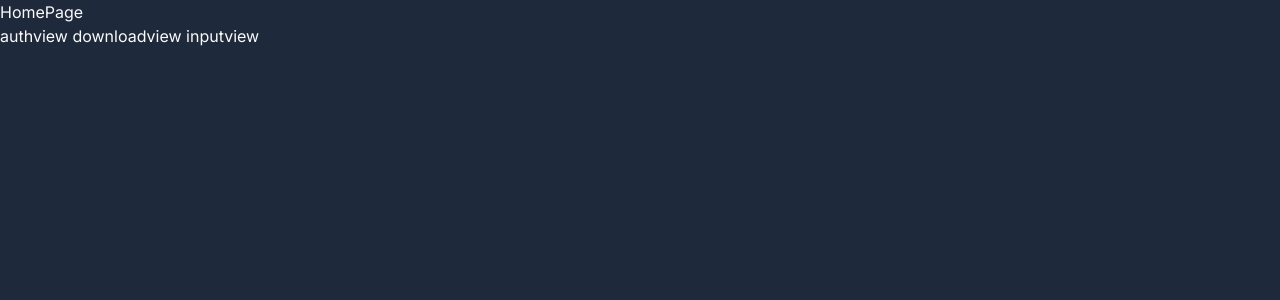
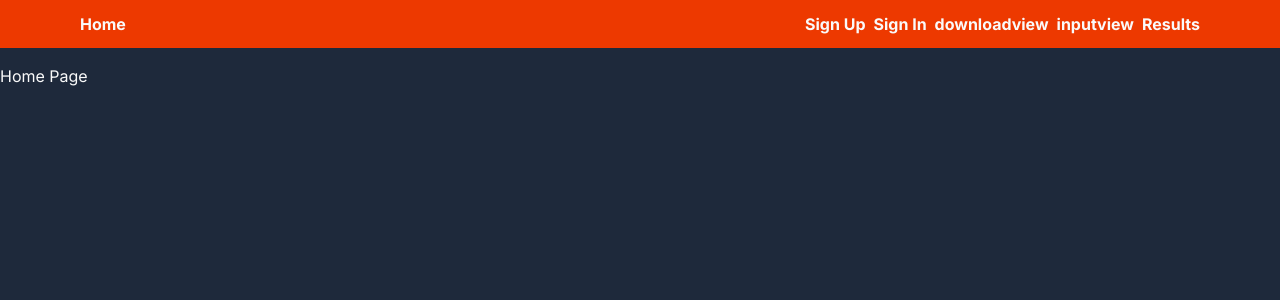
Before and after one commit to MatiasMonteros09/GYMAI, a Next.js app: page / in a window 1280 px wide. Shown: the top 300 px of the page. Built offline with nearby package versions, Linux system fonts and the light colour scheme.

Commit message:
Create Navbar

```diff
--- a/src/app/layout.js
+++ b/src/app/layout.js
@@ -1,17 +1,21 @@
-import { Inter } from 'next/font/google'
-import './globals.css'
+import { Inter } from "next/font/google";
+import "./globals.css";
+import Navbar from "@/components/Navbar";
 
-const inter = Inter({ subsets: ['latin'] })
+const inter = Inter({ subsets: ["latin"] });
 
 export const metadata = {
-  title: 'Create Next App',
-  description: 'Generated by create next app',
-}
+  title: "Create Next App",
+  description: "Generated by create next app",
+};
 
 export default function RootLayout({ children }) {
   return (
     <html lang="en">
-      <body className={`${inter.className} bg-slate-800 text-zinc-50`}>{children}</body>
+      <body className={`${inter.className} bg-slate-800 text-zinc-50`}>
+        <Navbar />
+        {children}
+      </body>
     </html>
-  )
+  );
 }
--- a/src/app/page.js
+++ b/src/app/page.js
@@ -1,15 +1,10 @@
-
-import Link from "next/link"
-
+import Link from "next/link";
 
 const HomePage = () => {
   return (
-    <>
-      <h1>HomePage</h1>
-      <Link href='/authview'> authview</Link>
-      <Link href='/downloadview'> downloadview</Link>
-      <Link href='/inputview'> inputview</Link>
-    </>
-  )
-}
-export default HomePage
+    <div>
+     <h1>Home Page</h1>
+    </div>
+  );
+};
+export default HomePage;
--- a/src/app/results/page.jsx
+++ b/src/app/results/page.jsx
@@ -9,9 +9,9 @@ const ResultPage = () => {
     { id: 4, date: "01/10/2023" },
   ];
   return (
-    <main className="md:flex md:flex-col  text-center   my-4 md:my-10">
+    <main className="md:flex md:flex-col  text-center my-4 md:my-10">
       <h1 className="text-5xl p-4 mb-6 text-center">Hi Marco!</h1>
-      <div className=" bg-appOrange text-3xl md:mx-auto font-extrabold py-6">
+      <div className=" bg-appOrange text-3xl md:mx-auto font-extrabold p-6">
         <h2 className="mb-4">Check your</h2>
         <h2 className="text-gray-900 ">History</h2>
       </div>
--- /dev/null
+++ b/src/components/Navbar.jsx
@@ -0,0 +1,29 @@
+import Link from "next/link";
+
+const Navbar = () => {
+  return (
+    <nav className="bg-appOrange mb-4 lg:flex lg:justify-between lg:items-center px-20 py-3 font-bold">
+
+      <Link href="/"> Home</Link>
+
+      <ul className="lg:flex gap-2" >
+        <li>
+          <Link href="/signup"> Sign Up</Link>
+        </li>
+        <li>
+          <Link href="/authview">Sign In</Link>
+        </li>
+        <li>
+          <Link href="/downloadview"> downloadview</Link>
+        </li>
+        <li>
+          <Link href="/inputview"> inputview</Link>
+        </li>
+        <li>
+          <Link href="/results"> Results</Link>
+        </li>
+      </ul>
+    </nav>
+  );
+};
+export default Navbar;
```
